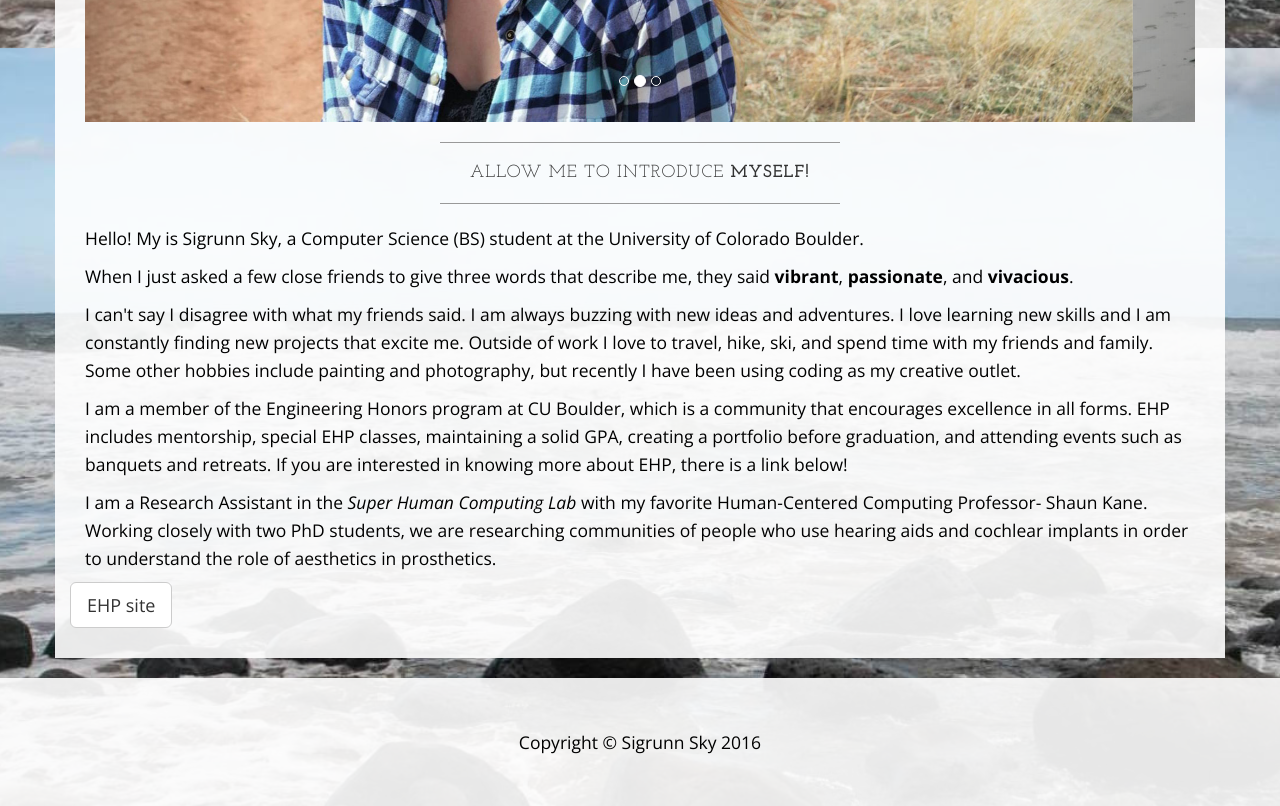
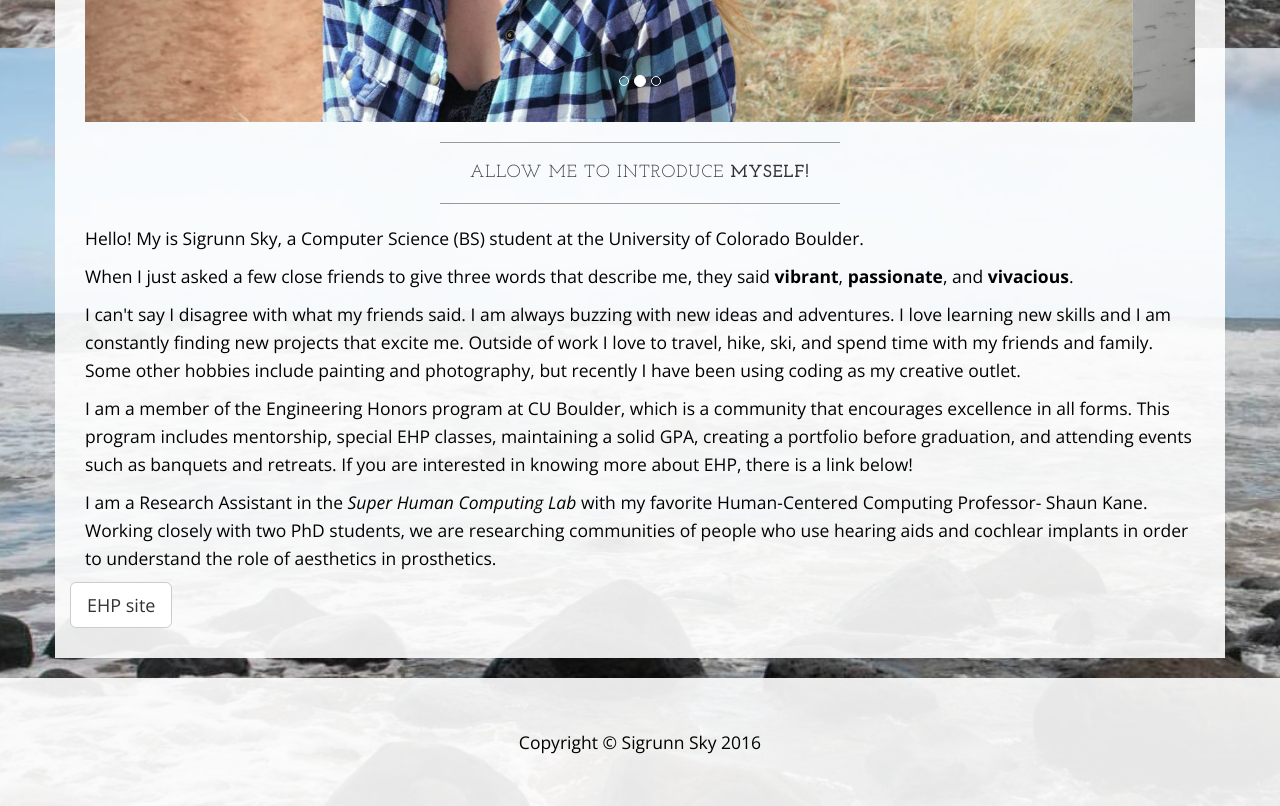
Before and after one commit to sigrunnsky/sigrunnsky.github.io, a plain HTML site: page index.html in a window 1280 px wide. Shown: the part 752-1558 px from the top of the page. Drawn offline with nearby package versions, Linux system fonts and the light colour scheme.

Commit message:
Update to paragraph

```diff
--- a/index.html
+++ b/index.html
@@ -119,7 +119,7 @@
                 <div class="col-md-12">
                     <p>Hello! My is Sigrunn Sky, a Computer Science (BS) student at the University of Colorado Boulder. <p>When I just asked a few close friends to give three words that describe me, they said <b>vibrant</b>, <b>passionate</b>, and <b>vivacious</b>. </p><p>
                     I can't say I disagree with what my friends said. I am always buzzing with new ideas and adventures. I love learning new skills and I am constantly finding new projects that excite me. Outside of work I love to travel, hike, ski, and spend time with my friends and family. Some other hobbies include painting and photography, but recently I have been using coding as my creative outlet.</p>
-                    <p>I am a member of the Engineering Honors program at CU Boulder, which is a community that encourages excellence in all forms. EHP includes mentorship, special EHP classes, maintaining a solid GPA, creating a portfolio before graduation, and attending events such as banquets and retreats. If you are interested in knowing more about EHP, there is a link below!</p>
+                    <p>I am a member of the Engineering Honors program at CU Boulder, which is a community that encourages excellence in all forms. This program includes mentorship, special EHP classes, maintaining a solid GPA, creating a portfolio before graduation, and attending events such as banquets and retreats. If you are interested in knowing more about EHP, there is a link below!</p>
                     <p>I am a Research Assistant in the <i>Super Human Computing Lab</i> with my favorite Human-Centered Computing Professor- Shaun Kane. Working closely with two PhD students, we are researching communities of people who use hearing aids and cochlear implants in order to understand the role of aesthetics in prosthetics.</p>
                 </div>
                 <a href="http://www.cuhonorsengineering.com/" class="btn btn-default btn-lg">EHP site</a>
```
